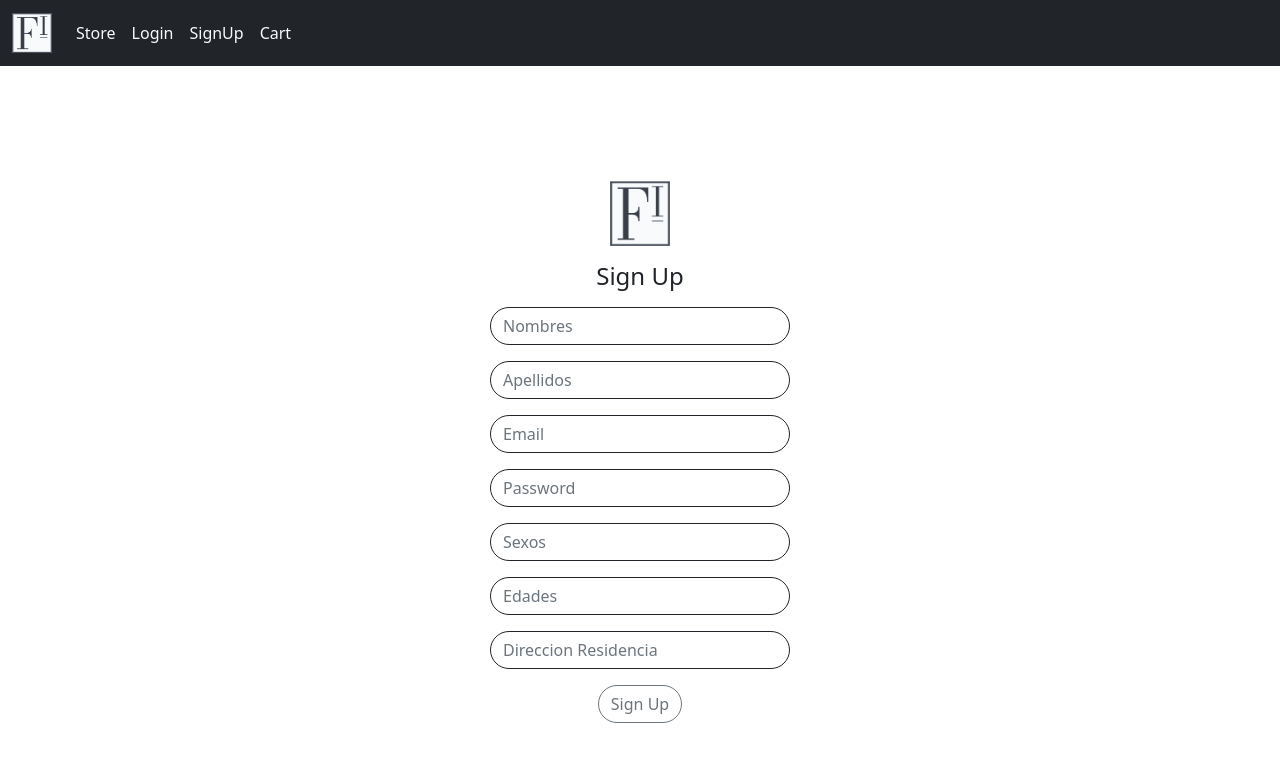
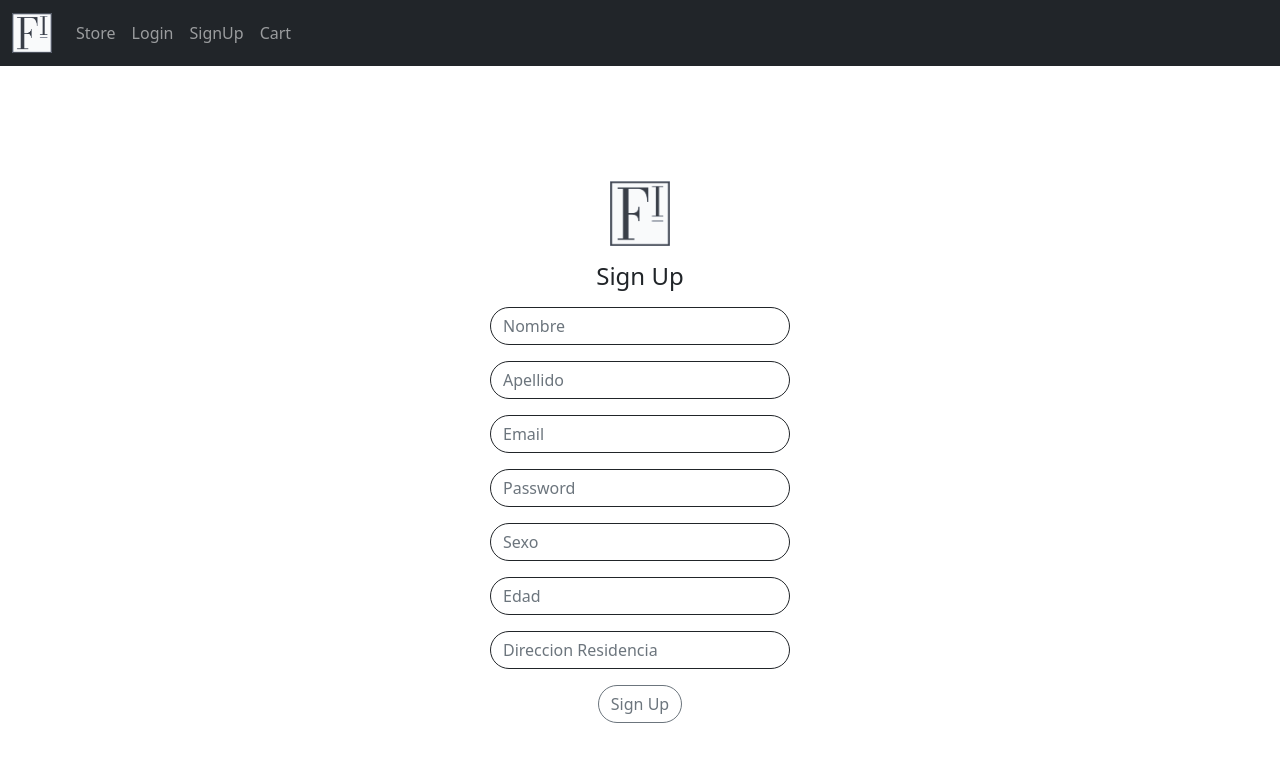
Before and after one commit to Furniture-Insight/furniture-insight-frontend, a React (Create React App) app in the folder furniture-insight-frontend/: page /signup in a window 1280 px wide. Shown: the top 762 px of the page. Built offline with nearby package versions, Linux system fonts and the light colour scheme.

Commit message:
Moved stuff

```diff
--- a/furniture-insight-frontend/src/App.js
+++ b/furniture-insight-frontend/src/App.js
@@ -16,16 +16,16 @@ function App() {
                     <div className="collapse navbar-collapse" id="navbarToggler">
                         <ul className="navbar-nav me-auto mb-2 mb-lg-0">
                             <li className="nav-item">
-                                <Link className="nav-link text-light" aria-current="page" to="/store">Store</Link>
+                                <Link className="nav-link" aria-current="page" to="/store">Store</Link>
                             </li>
                             <li className="nav-item">
-                                <Link className="nav-link text-light" to="/login">Login</Link>
+                                <Link className="nav-link" to="/login">Login</Link>
                             </li>
                             <li className="nav-item">
-                                <Link className="nav-link text-light" to="/signup">SignUp</Link>
+                                <Link className="nav-link" to="/signup">SignUp</Link>
                             </li>
                             <li className="nav-item">
-                                <Link className="nav-link text-light" to="/cart">Cart</Link>
+                                <Link className="nav-link" to="/cart">Cart</Link>
                             </li>
                         </ul>
                     </div>
--- a/furniture-insight-frontend/src/components/Layout.js
+++ /dev/null
@@ -1,32 +0,0 @@
-import { Outlet, Link } from "react-router-dom";
-
-function Layout() {
-    return (
-        <div>
-            <nav>
-                <div>
-                    <ul>
-                        <li>
-                            <Link to="/signup">SignUp</Link>
-                        </li>
-                        <li>
-                            <Link to="/login">Login</Link>
-                        </li>
-                        <li>
-                            <Link to="/recoverpass">RecoverPassword</Link>
-                        </li>
-                        <li>
-                            <Link to="/store">Store</Link>
-                        </li>
-                        <li>
-                            <Link to="/cart">Cart</Link>
-                        </li>
-                    </ul>
-                </div>
-            </nav>
-            <Outlet />
-        </div>
-    )
-}
-
-export default Layout;
--- a/furniture-insight-frontend/src/components/pages/SignUp.js
+++ b/furniture-insight-frontend/src/components/pages/SignUp.js
@@ -41,13 +41,13 @@ function SignUp() {
                     <input
                         className="mb-3 form-control rounded-pill border border-dark"
                         type="text"
-                        placeholder="Nombres"
+                        placeholder="Nombre"
                         value={usuario.Nombres}
                         onChange={(e) => setUsuario({...usuario, Nombres:e.target.value})}/>
                     <input
                         className="mb-3 form-control rounded-pill border border-dark"
                         type="text"
-                        placeholder="Apellidos"
+                        placeholder="Apellido"
                         value={usuario.Apellidos}
                         onChange={(e) => setUsuario({...usuario, Apellidos:e.target.value})}/>
                     <input
@@ -65,13 +65,13 @@ function SignUp() {
                     <input
                         className="mb-3 form-control rounded-pill border border-dark"
                         type="text"
-                        placeholder="Sexos"
+                        placeholder="Sexo"
                         value={usuario.Sexos}
                         onChange={(e) => setUsuario({...usuario, Sexos:e.target.value})}/>
                     <input
                         className="mb-3 form-control rounded-pill border border-dark"
                         type="number"
-                        placeholder="Edades"
+                        placeholder="Edad"
                         value={usuario.Edades}
                         onChange={(e) => setUsuario({...usuario, Edades:e.target.value})}/>
                     <input
--- a/furniture-insight-frontend/src/index.js
+++ b/furniture-insight-frontend/src/index.js
@@ -5,8 +5,7 @@ import App from './App';
 import Login from "./components/pages/Login";
 import SignUp from "./components/pages/SignUp";
 import RecoverPass from "./components/pages/RecoverPass";
-import Layout from "./components/Layout";
-import Store from "./components/Store";
+import Store from "./components/pages/Store";
 import Cart from "./components/pages/Cart";
 
 const rootElement = document.getElementById('root');
```
Also changed, not shown: furniture-insight-frontend/src/components/MainPage.js (deleted, +0 -12 lines), furniture-insight-frontend/src/components/Navbar.js (deleted, +0 -50 lines), furniture-insight-frontend/src/components/pages/Store.js (renamed from furniture-insight-frontend/src/components/Store.js, +4 -4 lines), furniture-insight-frontend/src/data.js (deleted, +0 -16 lines), furniture-insight-frontend/src/App.css (deleted), furniture-insight-frontend/src/components/Button.css (deleted), furniture-insight-frontend/src/components/Button.js (deleted), furniture-insight-frontend/src/components/Navbar.css (deleted).
